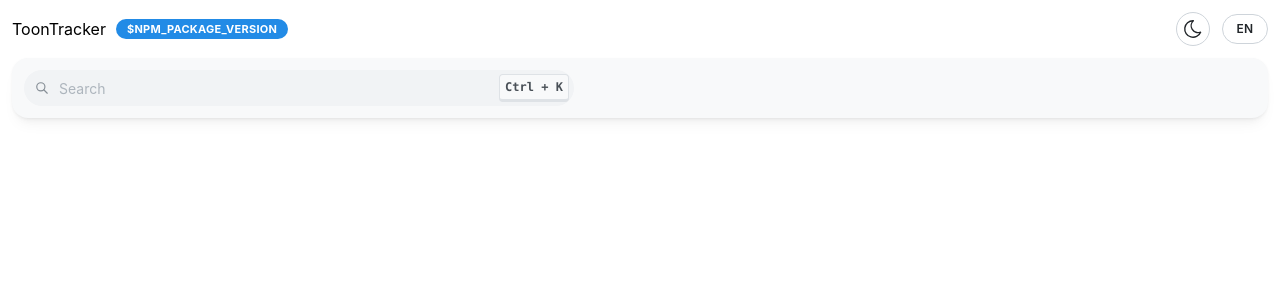
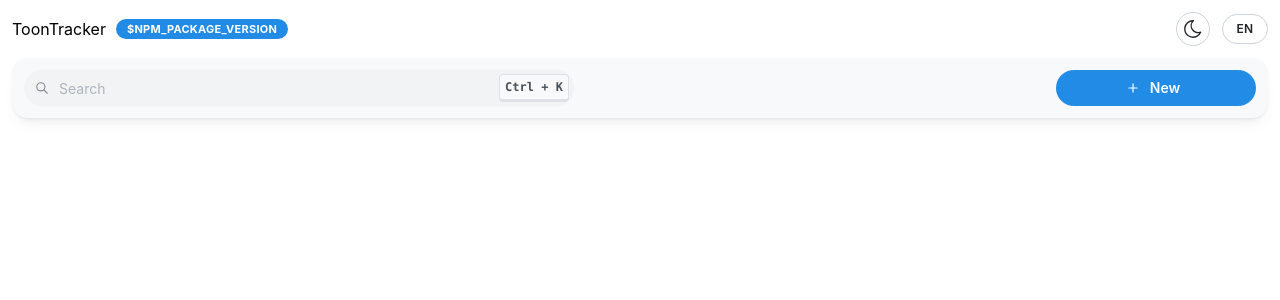
Before and after one commit to robin-deruyck/toon-tracker, a React (Vite) app: page / in a window 1280 px wide. Shown: the top 300 px of the page. Built offline with nearby package versions, Linux system fonts and the light colour scheme.

Commit message:
feat: add creation button into the toolbar

```diff
--- /dev/null
+++ b/src/components/AddWebtoonButton/AddWebtoonButton.translate.ts
@@ -0,0 +1,3 @@
+export const addWebtoonButtonTranslate = {
+  modalTitle: 'app.webtoon.modal.add.title'
+}
--- /dev/null
+++ b/src/components/AddWebtoonButton/AddWebtoonButton.tsx
@@ -0,0 +1,26 @@
+import { Button, ButtonProps } from '@mantine/core'
+import { IconPlus } from '@tabler/icons-react'
+import { useTranslate } from '@/i18n/useTranslate.ts'
+import { globalTranslate } from '@/utils/globalTranslate.ts'
+import { addWebtoonButtonTranslate } from '@/components/AddWebtoonButton/AddWebtoonButton.translate.ts'
+
+type AddWebtoonButtonProps = {
+  size?: ButtonProps['size']
+}
+export const AddWebtoonButton = ({ size }: AddWebtoonButtonProps) => {
+  const translations = useTranslate({ ...globalTranslate, ...addWebtoonButtonTranslate })
+
+  return (
+    <>
+      <Button
+        radius="xl"
+        size={size ?? 'sm'}
+        leftSection={<IconPlus size={14} />}
+        w={{ xs: '100%', sm: 200 }}
+        aria-label={translations.addNew}
+      >
+        {translations.addNew}
+      </Button>
+    </>
+  )
+}
--- /dev/null
+++ b/src/components/AddWebtoonButton/index.ts
@@ -0,0 +1 @@
+export { AddWebtoonButton } from './AddWebtoonButton.tsx'
--- a/src/components/Toolbar/Toolbar.tsx
+++ b/src/components/Toolbar/Toolbar.tsx
@@ -1,5 +1,6 @@
 import { Flex, Paper } from '@mantine/core'
 import { SearchBar } from '../SearchBar'
+import { AddWebtoonButton } from '../AddWebtoonButton'
 import classes from './Toolbar.module.css'
 
 export const Toolbar = () => {
@@ -16,6 +17,7 @@ export const Toolbar = () => {
         gap={{ base: 'xs', sm: 'sm' }}
       >
         <SearchBar />
+        <AddWebtoonButton />
       </Flex>
     </Paper>
   )
--- /dev/null
+++ b/src/utils/globalTranslate.ts
@@ -0,0 +1,8 @@
+export const globalTranslate = {
+  addNew: 'app.global.form.actions.new',
+  cancel: 'app.global.form.actions.cancel',
+  delete: 'app.global.form.actions.delete',
+  edit: 'app.global.form.actions.edit',
+  save: 'app.global.form.actions.save',
+  successOperation: 'app.global.form.actions.success'
+}
```
